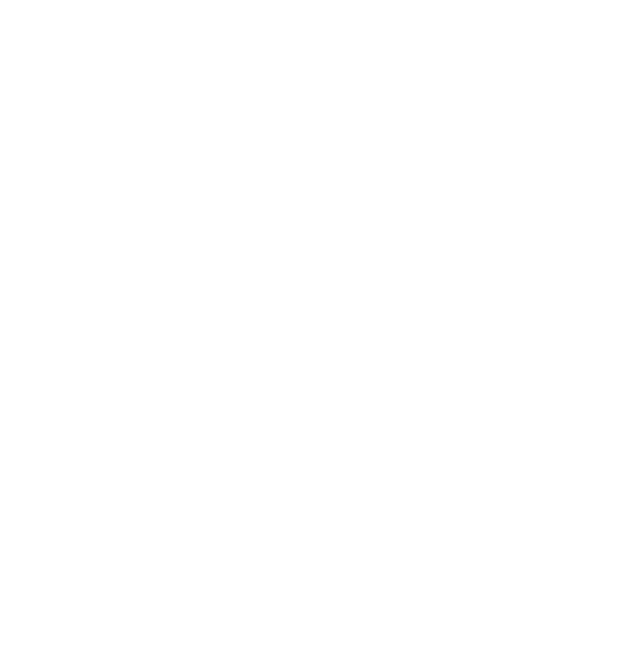
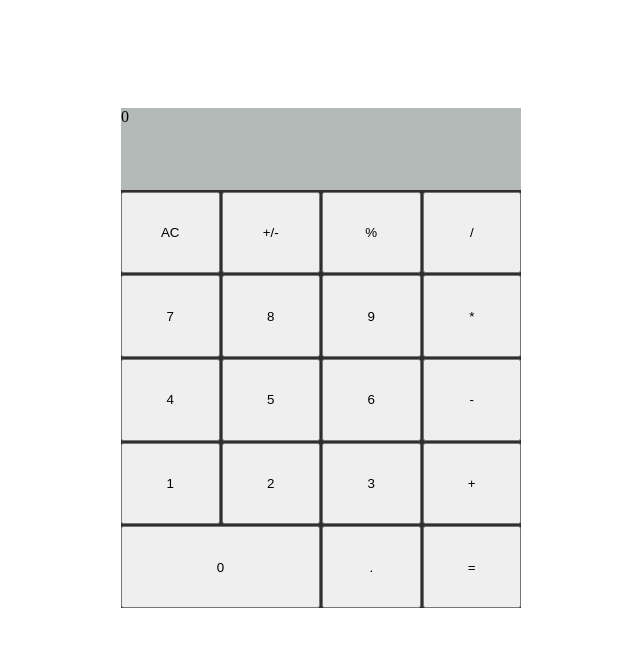
Before and after one commit to zeagle848/calculator, a plain HTML site: page index.html in a window 1280 px wide. Shown: the whole page, without its empty margins (319-959 px from the left). Drawn offline with Linux system fonts and the light colour scheme.

Commit message:
Created calculator grid and spaced everything properly

```diff
--- a/index.html
+++ b/index.html
@@ -4,9 +4,37 @@
     <meta charset="UTF-8">
     <meta http-equiv="X-UA-Compatible" content="IE=edge">
     <meta name="viewport" content="width=device-width, initial-scale=1.0">
+    <link rel="stylesheet" href="./style.css">
     <title>Calculator</title>
 </head>
 <body>
+    <div id="calculator-container">
+        <div id="display">0</div>
+
+        <button class="special-button" id="clear">AC</button>
+        <button class="special-button" id="toggle-sign">+/-</button>
+        <button class="special-button" id="percentage">%</button>
+        <button class="operator-button" id="divide">/</button>
+
+        <button class="numeral" id="seven">7</button>
+        <button class="numeral" id="eight">8</button>
+        <button class="numeral" id="nine">9</button>
+        <button class="operator-button" id="multiply">*</button>
+
+        <button class="numeral" id="four">4</button>
+        <button class="numeral" id="five">5</button>
+        <button class="numeral" id="six">6</button>
+        <button class="operator-button" id="minus">-</button>
+
+        <button class="numeral" id="one">1</button>
+        <button class="numeral" id="two">2</button>
+        <button class="numeral" id="three">3</button>
+        <button class="operator-button" id="add">+</button>
+
+        <button class="numeral" id="zero">0</button>
+        <button class="numeral" id="point">.</button>
+        <button class="operator-button" id="equals">=</button>
+    </div>
     <script src="./script.js"></script>
 </body>
 </html>
--- a/style.css
+++ b/style.css
@@ -0,0 +1,26 @@
+body{
+    display: flex;
+    justify-content: center;
+    align-items: center;
+}
+
+#calculator-container{
+    background-color: #2F2F2F;
+    margin-top: 100px;
+    width: 400px;
+    height: 500px;
+
+    display: grid;
+    grid-template-columns: 1fr 1fr 1fr 1fr;
+    grid-template-rows: 1fr 1fr 1fr 1fr 1fr 1fr;
+    gap: 2px;
+}
+
+#display{
+    background-color: #B2B9B7;
+    grid-column: 1/5;
+}
+
+#zero{
+    grid-column: 1/3;
+}
```
